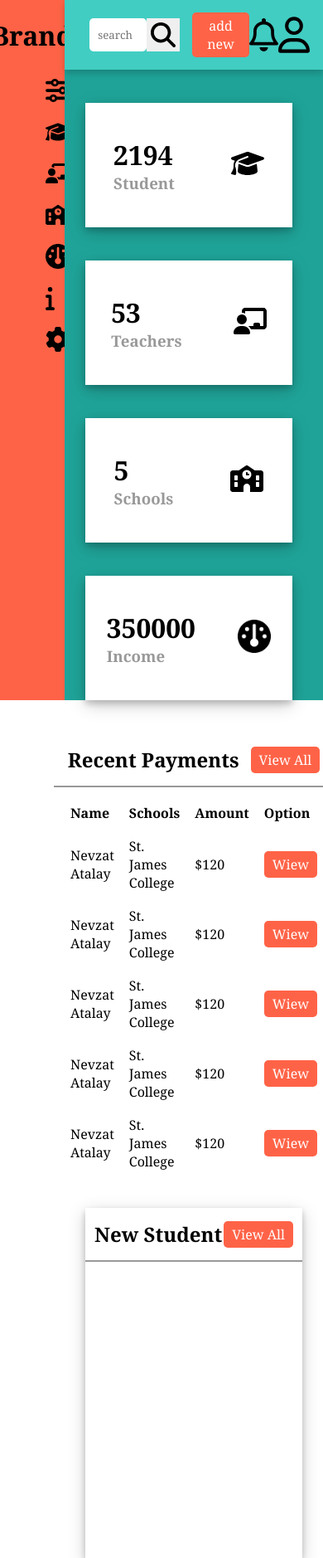
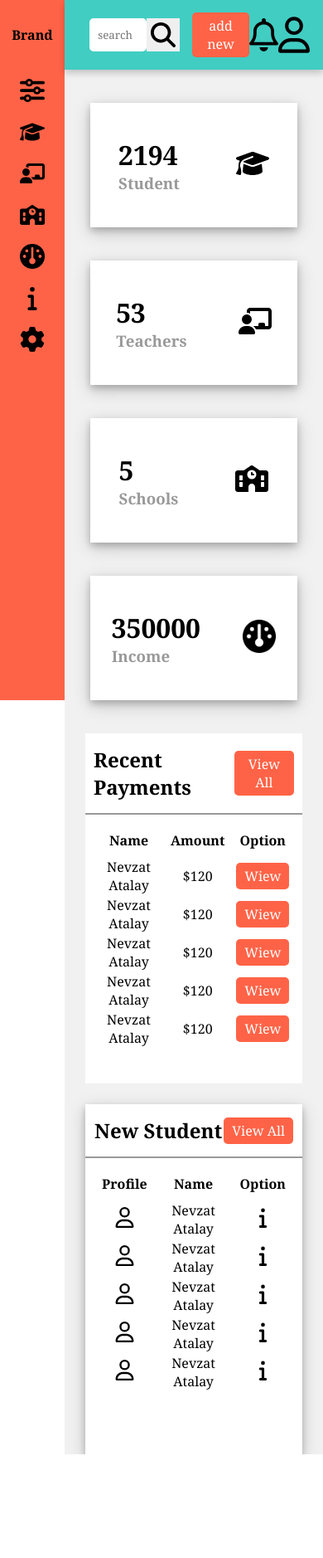
Before and after one commit to nvzt13/10-Basic-HTML-CSS-Project, a plain HTML site: page 9-)Admin-Panel/index.html in a window 390 px wide. Shown: the whole page at 83% size. After the commit the page ends 1753 px from the top, so only its background shows below. Drawn offline with Linux system fonts and the light colour scheme.

Commit message:
updated index.html

```diff
--- a/9-)Admin-Panel/index.html
+++ b/9-)Admin-Panel/index.html
@@ -12,13 +12,13 @@
             <h1>Brand</h1>
         </div>
         <ul>
-            <li> <img src="./image/sliders-solid.svg" alt="">Dashboard</li>
-            <li> <img src="./image/graduation-cap-solid.svg" alt="">Student</li>
-            <li> <img src="./image/chalkboard-user-solid.svg" alt="">Teachers</li>
-            <li> <img src="./image/school-solid.svg" alt="">Schools</li>
-            <li> <img src="./image/dash.png" alt="">Income</li>
-            <li> <img src="./image/info-solid.svg" alt="">Help</li>
-            <li> <img src="./image/gear-solid.svg" alt="">Setting</li>
+            <li> <img src="./image/sliders-solid.svg" alt=""><span>Dashboard</span></li>
+            <li> <img src="./image/graduation-cap-solid.svg" alt=""><span>Student</span></li>
+            <li> <img src="./image/chalkboard-user-solid.svg" alt=""><span>Teachers</span></li>
+            <li> <img src="./image/school-solid.svg" alt=""><span>Schools</span></li>
+            <li> <img src="./image/dash.png" alt=""><span>Income</span></li>
+            <li> <img src="./image/info-solid.svg" alt=""><span>Help</span></li>
+            <li> <img src="./image/gear-solid.svg" alt=""><span>Setting</span></li>
         </ul>
     </div>
     <div class="container">
@@ -121,7 +121,38 @@
                    <h2>New Student</h2>
                    <a href="#" class="btn">View All</a>
                  </div>
-
+                 <table>
+                  <tr>
+                    <th>Profile</th>
+                    <th>Name</th>
+                    <th>Option</th>
+                  </tr>
+                  <tr>
+                    <td><img src="./image/user-regular.svg" alt=""></td>
+                    <td>Nevzat Atalay</td>
+                    <td><img src="./image/info-solid.svg" alt=""></td>
+                  </tr>
+                  <tr>
+                    <td><img src="./image/user-regular.svg" alt=""></td>
+                    <td>Nevzat Atalay</td>
+                    <td><img src="./image/info-solid.svg" alt=""></td>
+                  </tr>
+                  <tr>
+                    <td><img src="./image/user-regular.svg" alt=""></td>
+                    <td>Nevzat Atalay</td>
+                    <td><img src="./image/info-solid.svg" alt=""></td>
+                  </tr>
+                  <tr>
+                    <td><img src="./image/user-regular.svg" alt=""></td>
+                    <td>Nevzat Atalay</td>
+                    <td><img src="./image/info-solid.svg" alt=""></td>
+                  </tr>
+                  <tr>
+                    <td><img src="./image/user-regular.svg" alt=""></td>
+                    <td>Nevzat Atalay</td>
+                    <td><img src="./image/info-solid.svg" alt=""></td>
+                  </tr>
+                 </table>
               </div>
           </div>
         </div>
--- a/9-)Admin-Panel/style.css
+++ b/9-)Admin-Panel/style.css
@@ -42,13 +42,20 @@ h3{
 }
 table{
   padding: 10px;
+}
 
+tr,
+th{
+  text-align: center;
+  padding: 8px;
+  margin: 10px;
 }
-th,
-td{
-  text-align: left;
-  padding: 8px;
-}
+/*_______________________________global end______________________ */
+
+
+/*______________________________side-*menu________________________*/
+
+
 .side-menu{
     position: fixed;
     background-color: tomato;
@@ -64,7 +71,7 @@ td{
     justify-content: center;
 }
 .side-menu li{
-  font-size: 18px;
+  font-size: 24px;
   padding:10px 40px;
     color: white;
     display: flex;
@@ -79,6 +86,12 @@ td{
     background: white;
     color: tomato;
 }
+
+/*______________________________side-*menu end_________________*/
+
+/*______________________________container________________________*/
+
+
 .container{
   position: absolute;
   right: 0;
@@ -97,6 +110,7 @@ td{
   align-items: center;
   justify-content: center;
   box-shadow:0 4px 8px 0 rgba(0, 0, 0, 0.2);
+  z-index: 1;
 }
 .container .header .nav{
   width: 90%;
@@ -155,6 +169,8 @@ td{
   position: relative;
   margin-top: 10vh;
   min-height: 90vh;
+
+  background-color: #f1f1f1
 }
 
 .container .content .cards{
@@ -186,6 +202,8 @@ td{
   flex: 5;
   background: white;
   margin: 0 25px 25px 25px;
+  display: flex;
+  flex-direction: column;
 }
 .container .content .content-2 .new-students{
   flex: 2;
@@ -193,4 +211,50 @@ td{
   min-height: 50vh;
   margin: 0 25px;
   box-shadow: 0 4px 8px 0 rgba(0, 0, 0, 0.2) , 0 6px 20px 0 rgba(0, 0, 0, 0.19);
+  display: flex;
+  flex-direction: column;
 }
+.container .content .content-2 .new-students table td img{
+  width: 25px;
+  height: 25px;
+}
+
+
+
+/*______________________________Media________________________*/
+
+
+@media screen and (max-width:1050px) {
+    .side-menu li{
+      font-size: 18px;
+    }
+}
+@media screen and (max-width:940px){
+  .side-menu li span{
+    display:none;
+  }
+  .side-menu {
+    align-items: center;
+  }
+  .side-menu li img{
+    width: 40px;
+    height: 40px;
+  }
+}
+@media screen and (max-width:536px){
+  .brand-name h1{
+
+    font-size: 16px;
+  }
+  .container .content .cards{
+    justify-content: center;
+  }
+  .side-menu li img{
+    width: 30px;
+    height: 30px;
+  }
+  .container .content .content-2 .recent-payments table th:nth-child(2),
+  .container .content .content-2 .recent-payments table td:nth-child(2){
+    display: none;
+  }
+}
```
